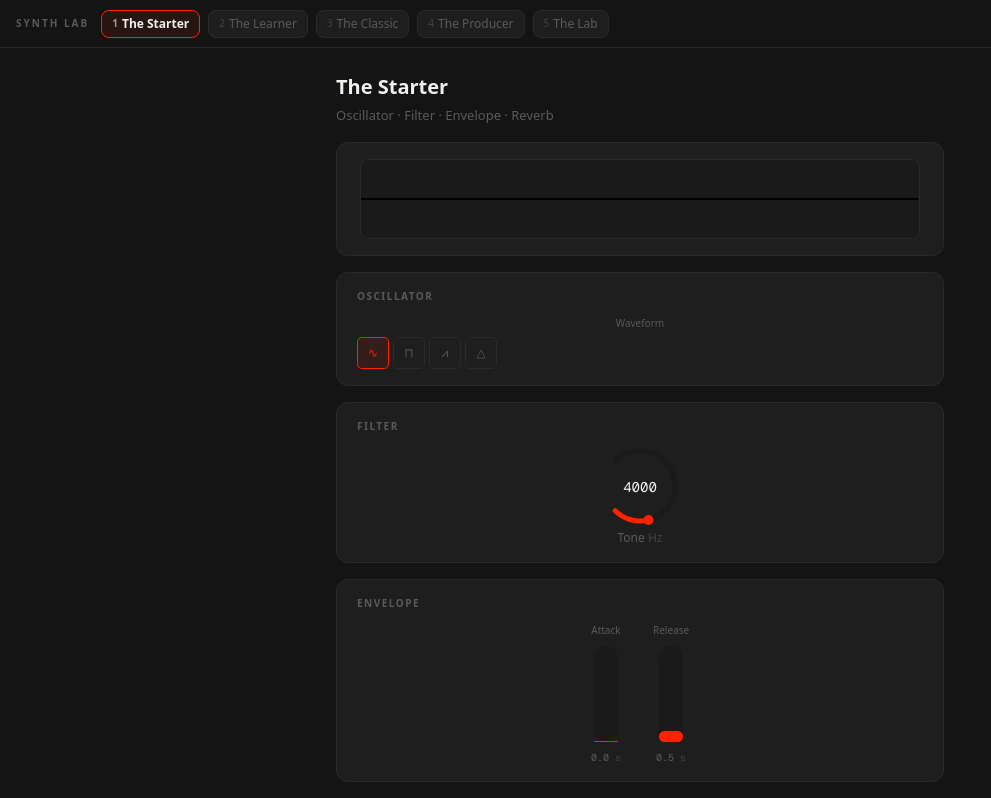
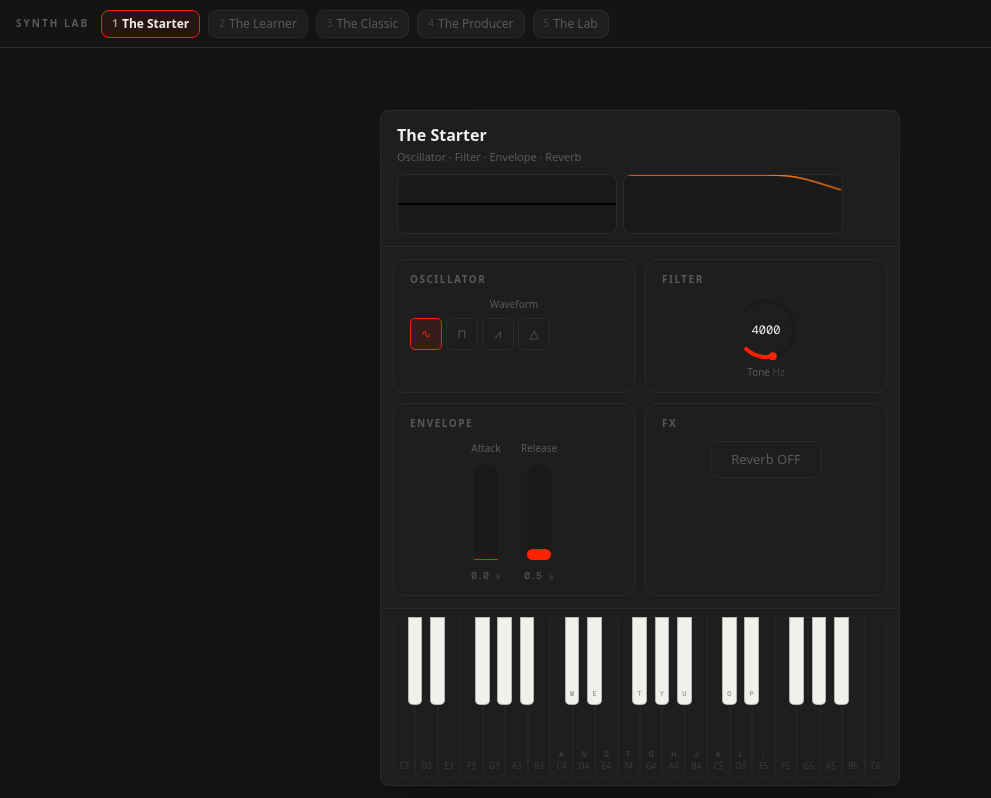
Before and after one commit to StealthVigilante/TheSynthProject, a Next.js app: page /temp-synths/1 in a window 1280 px wide. Shown: the top 798 px of the page, without its empty margins (0-991 px from the left). Built offline with nearby package versions, Linux system fonts and the light colour scheme.

Commit message:
feat(synth1): wire dual waveform+spectrum visualizers into header

```diff
--- a/src/app/temp-synths/1/page.tsx
+++ b/src/app/temp-synths/1/page.tsx
@@ -6,13 +6,18 @@ import { Fader } from "@/components/synth/fader";
 import { PianoKeyboard } from "@/components/synth/piano-keyboard";
 import { WaveformSelect } from "@/components/synth/waveform-select";
 import { WaveformCanvas } from "../waveform-canvas";
+import { SpectrumCanvas } from "../spectrum-canvas";
+import { SynthShell } from "@/components/synths/shared/synth-shell";
+import { useBreakpoint } from "@/hooks/use-breakpoint";
 import { Synth1Engine } from "./engine";
+
+const THEME = { bg: "var(--background)", border: "var(--border)", panel: "var(--card)" };
 
 const SECTION: React.CSSProperties = {
   background: "var(--card)",
   border: "1px solid var(--border)",
   borderRadius: 12,
-  padding: "16px 20px",
+  padding: "12px 16px",
 };
 
 const LABEL: React.CSSProperties = {
@@ -21,12 +26,14 @@ const LABEL: React.CSSProperties = {
   letterSpacing: "0.15em",
   textTransform: "uppercase" as const,
   color: "var(--muted-foreground)",
-  marginBottom: 12,
+  marginBottom: 10,
 };
 
 export default function Synth1Page() {
   const engineRef = useRef<Synth1Engine | null>(null);
+  const { isMobile, mobileKeyWidth } = useBreakpoint();
 
+  const [analyserInfo, setAnalyserInfo] = useState({ sampleRate: 44100, fftSize: 1024 });
   const [waveform, setWaveformState] = useState<string>("sine");
   const [filterFreq, setFilterFreqState] = useState(4000);
   const [attack, setAttackState] = useState(0.02);
@@ -35,6 +42,10 @@ export default function Synth1Page() {
 
   useEffect(() => {
     engineRef.current = new Synth1Engine();
+    setAnalyserInfo({
+      sampleRate: engineRef.current.sampleRate,
+      fftSize: engineRef.current.fftSize,
+    });
     return () => engineRef.current?.dispose();
   }, []);
 
@@ -48,6 +59,10 @@ export default function Synth1Page() {
 
   const getWaveform = useCallback((): Float32Array => {
     return engineRef.current?.getWaveform() ?? new Float32Array(1024);
+  }, []);
+
+  const getFFT = useCallback((): Float32Array => {
+    return engineRef.current?.getFFT() ?? new Float32Array(512);
   }, []);
 
   const handleWaveform = useCallback((v: string) => {
@@ -78,22 +93,50 @@ export default function Synth1Page() {
     });
   }, []);
 
-  return (
-    <div style={{ maxWidth: 640, margin: "0 auto", padding: "24px 16px 80px", display: "flex", flexDirection: "column", gap: 16 }}>
-      {/* Header */}
-      <div>
-        <p style={{ fontSize: 20, fontWeight: 700, margin: 0 }}>The Starter</p>
-        <p style={{ fontSize: 13, color: "var(--muted-foreground)", margin: "4px 0 0" }}>
-          Oscillator · Filter · Envelope · Reverb
-        </p>
+  const vizW = isMobile ? 152 : 220;
+  const vizH = isMobile ? 44 : 60;
+
+  const header = (
+    <div
+      style={{
+        padding: isMobile ? "8px 12px" : "12px 16px",
+        borderBottom: "1px solid var(--border)",
+      }}
+    >
+      <p
+        style={{
+          fontSize: isMobile ? 13 : 16,
+          fontWeight: 700,
+          margin: 0,
+        }}
+      >
+        The Starter
+      </p>
+      <p
+        style={{
+          fontSize: isMobile ? 9 : 11,
+          color: "var(--muted-foreground)",
+          margin: isMobile ? "1px 0 6px" : "2px 0 8px",
+        }}
+      >
+        Oscillator · Filter · Envelope · Reverb
+      </p>
+      <div style={{ display: "flex", gap: 6 }}>
+        <WaveformCanvas getWaveform={getWaveform} width={vizW} height={vizH} />
+        <SpectrumCanvas
+          getFFT={getFFT}
+          filterFreq={filterFreq}
+          sampleRate={analyserInfo.sampleRate}
+          fftSize={analyserInfo.fftSize}
+          width={vizW}
+          height={vizH}
+        />
       </div>
+    </div>
+  );
 
-      {/* Waveform display */}
-      <div style={{ ...SECTION, display: "flex", justifyContent: "center" }}>
-        <WaveformCanvas getWaveform={getWaveform} width={560} height={80} />
-      </div>
-
-      {/* Oscillator */}
+  const controls = (
+    <div style={{ display: "grid", gridTemplateColumns: "1fr 1fr", gap: 10, padding: 12 }}>
       <div style={SECTION}>
         <p style={LABEL}>Oscillator</p>
         <WaveformSelect
@@ -104,7 +147,6 @@ export default function Synth1Page() {
         />
       </div>
 
-      {/* Filter */}
       <div style={SECTION}>
         <p style={LABEL}>Filter</p>
         <div style={{ display: "flex", justifyContent: "center" }}>
@@ -116,15 +158,14 @@ export default function Synth1Page() {
             label="Tone"
             unit="Hz"
             onChange={handleFilterFreq}
-            size="lg"
+            size={isMobile ? "sm" : "md"}
           />
         </div>
       </div>
 
-      {/* Envelope */}
       <div style={SECTION}>
         <p style={LABEL}>Envelope</p>
-        <div style={{ display: "flex", justifyContent: "center", gap: 32 }}>
+        <div style={{ display: "flex", justifyContent: "center", gap: 20 }}>
           <Fader
             value={attack}
             min={0.001}
@@ -146,7 +187,6 @@ export default function Synth1Page() {
         </div>
       </div>
 
-      {/* FX */}
       <div style={SECTION}>
         <p style={LABEL}>FX</p>
         <div style={{ display: "flex", justifyContent: "center" }}>
@@ -169,11 +209,30 @@ export default function Synth1Page() {
           </button>
         </div>
       </div>
-
-      {/* Keyboard */}
-      <div style={SECTION}>
-        <PianoKeyboard onNoteOn={noteOn} onNoteOff={noteOff} startOctave={3} octaves={2} />
-      </div>
     </div>
   );
+
+  const keyboard = (
+    <div style={{ padding: "8px 12px" }}>
+      <PianoKeyboard
+        onNoteOn={noteOn}
+        onNoteOff={noteOff}
+        startOctave={3}
+        octaves={isMobile ? 2 : 3}
+        whiteKeyWidth={isMobile ? mobileKeyWidth : 24}
+        whiteKeyHeight={isMobile ? 80 : 72}
+      />
+    </div>
+  );
+
+  return (
+    <SynthShell
+      isMobile={isMobile}
+      theme={THEME}
+      header={header}
+      controls={controls}
+      keyboard={keyboard}
+      navHeight={48}
+    />
+  );
 }
```
